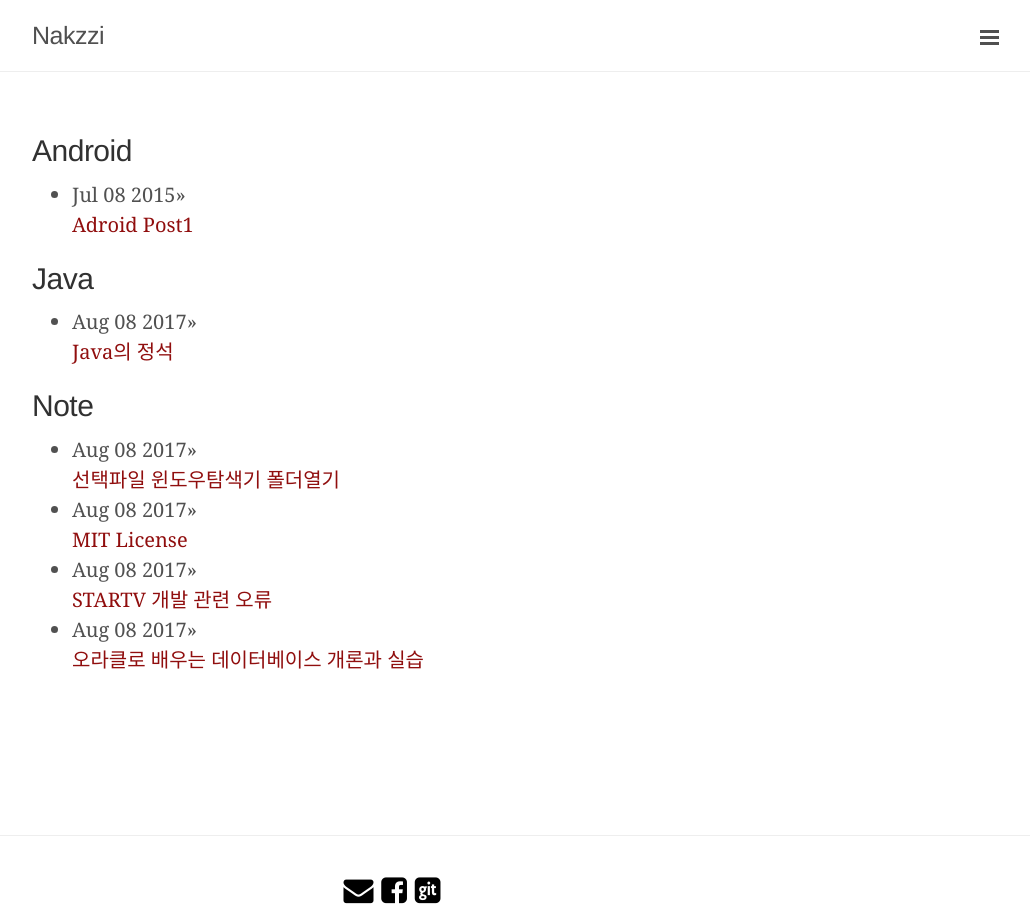
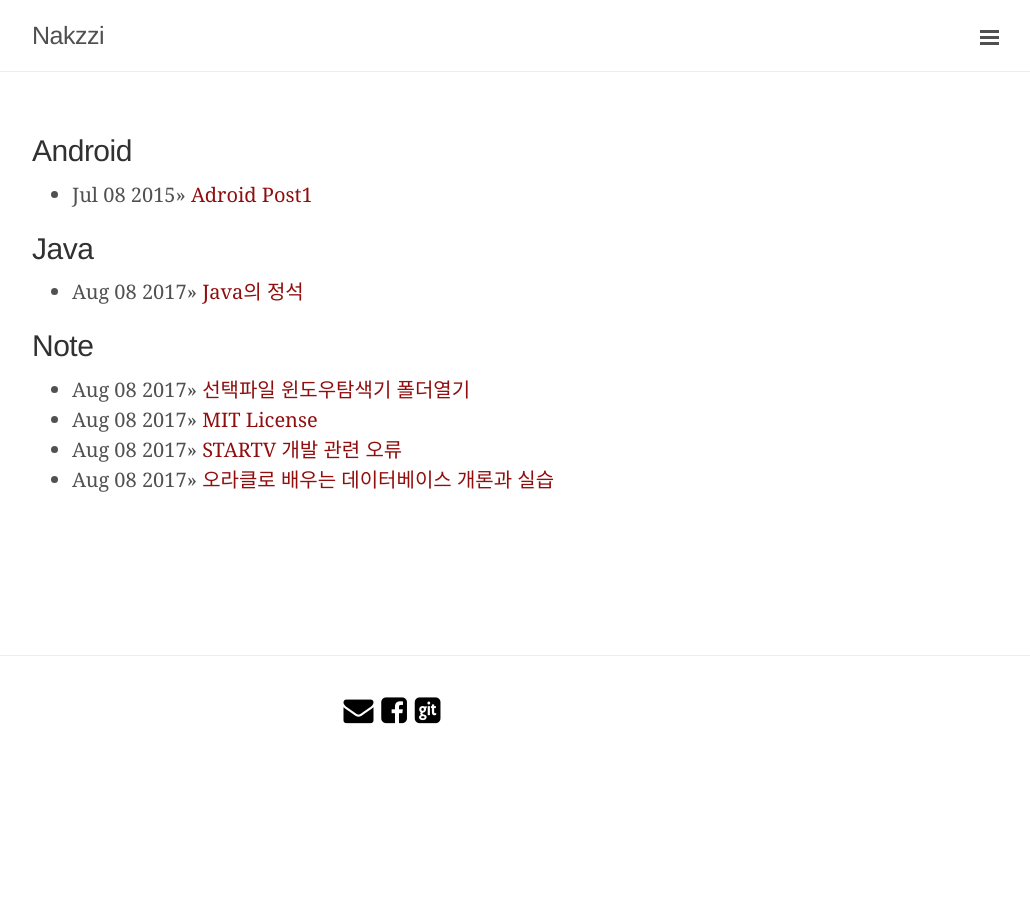
Before and after one commit to cholnh/cholnh.github.io, a Jekyll site: the page built from Dev.html, in a window 1280 px wide. Shown: the whole page, without its empty margins (248-1278 px from the left). Built offline with Jekyll 4.4.1, drawn with Linux system fonts in a browser that asks for light colours; Markdown is read by kramdown in place of the engine named in the settings.

Commit message:
Update Dev.html

```diff
--- a/Dev.html
+++ b/Dev.html
@@ -19,8 +19,10 @@ title: Dev
             {% for post in site.categories[word] %}
                 {% if post.title != null %}
                     <li>
-                        <div>{{ post.date | date: "%b %d %Y" }}»</div>
-                        <div><a class="post-link" href="{{ post.url | prepend: site.baseurl }}">{{ post.title }}</a></div>
+                      <div>
+                        {{ post.date | date: "%b %d %Y" }}»
+                        <a class="post-link" href="{{ post.url | prepend: site.baseurl }}">{{ post.title }}</a>
+                      </div>
                     </li>
                 {% endif %}
             {% endfor %}
```
